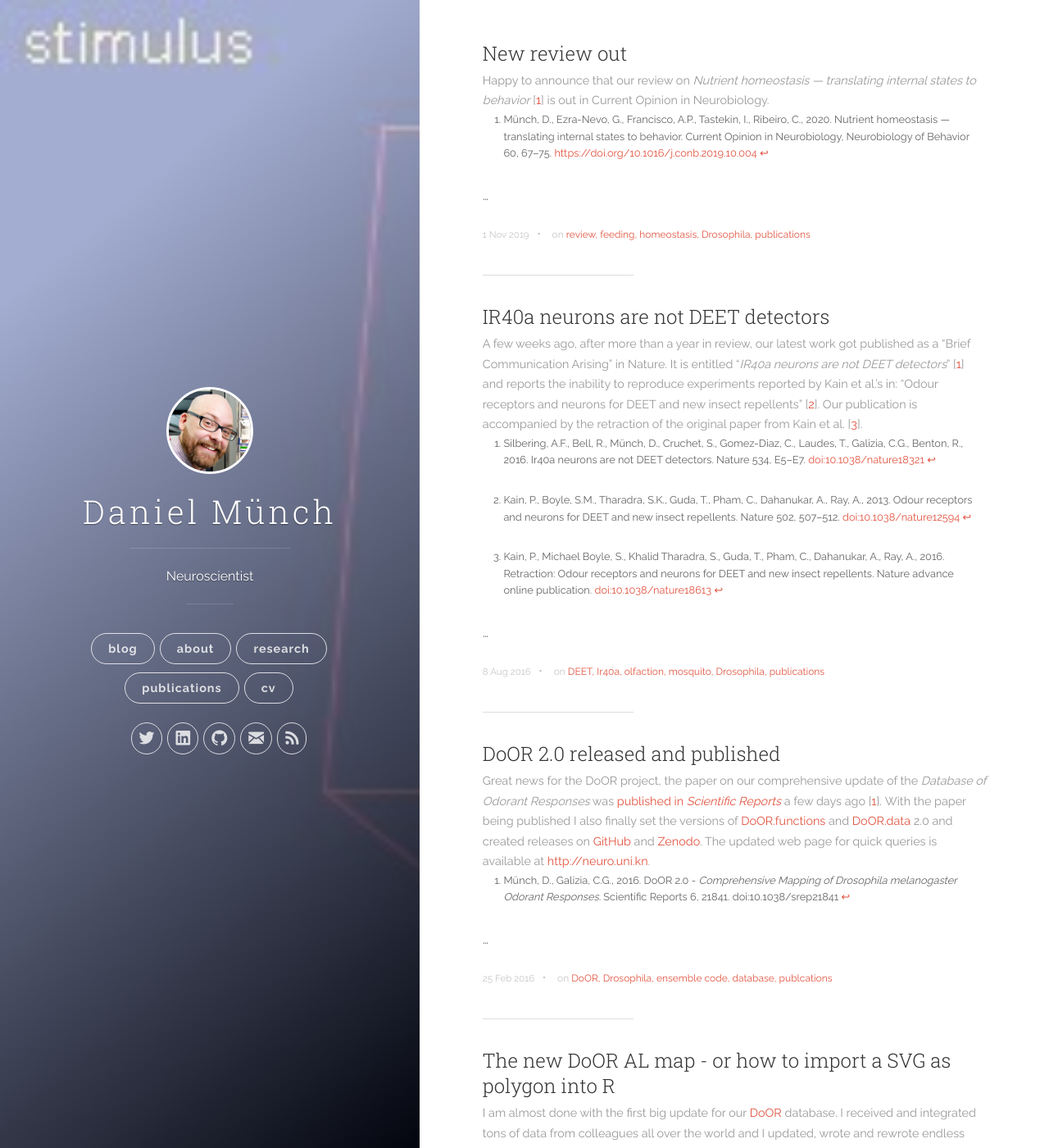
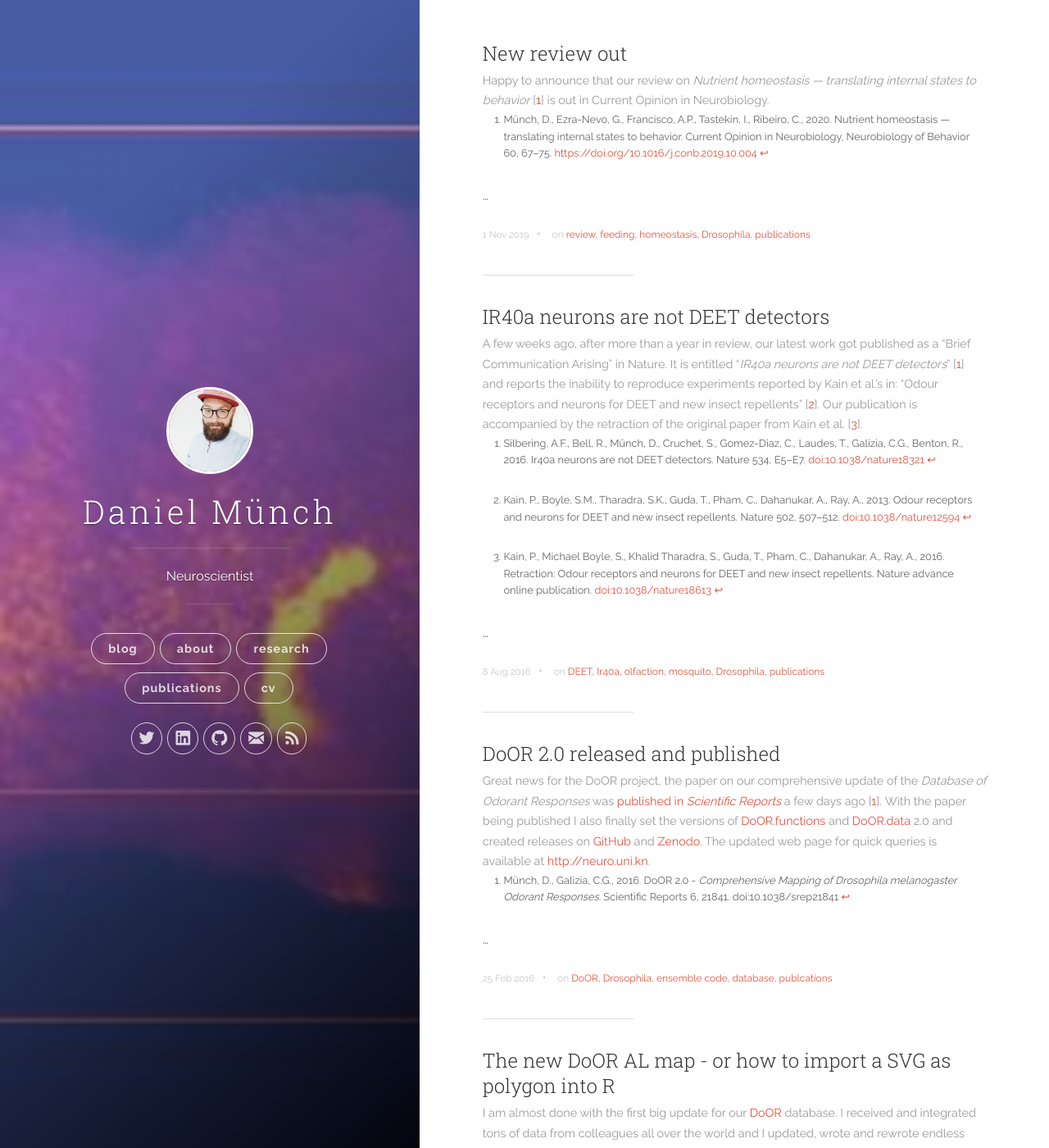
Before and after one commit to Dahaniel/dahaniel.github.io, a Jekyll site: the page built from index.html, in a window 1280 px wide and 1400 px high. Shown: the whole window at 82% size. Built offline with Jekyll 4.4.1, drawn with Linux system fonts in a browser that asks for light colours; nearby versions of some CDN libraries; the list of posts is cut into pages by our own code.

Commit message:
centered cover and changed profile pic

```diff
--- a/css/dahaniel.css
+++ b/css/dahaniel.css
@@ -6,3 +6,14 @@
 .footnotes {
   font-size: .8em;
 }
+
+.panel-cover {
+  background: url(../images/background-cover.jpg) top center no-repeat #666666;
+  background-size: cover;
+}
+
+.panel-cover--overlay {
+  background-color: rgba(255, 255, 255, 0.1);
+  background-image: -webkit-linear-gradient(-410deg, rgba(255, 255, 255, 0.2) 00%, rgba(0, 0, 0, 0.9));
+  background-image: linear-gradient(140deg,rgba(255, 255, 255, 0.2) 20%, rgba(0, 0, 0, 0.9));
+}
```
Also changed, not shown: images/profile.jpg, images/profile_old.jpg (added).
